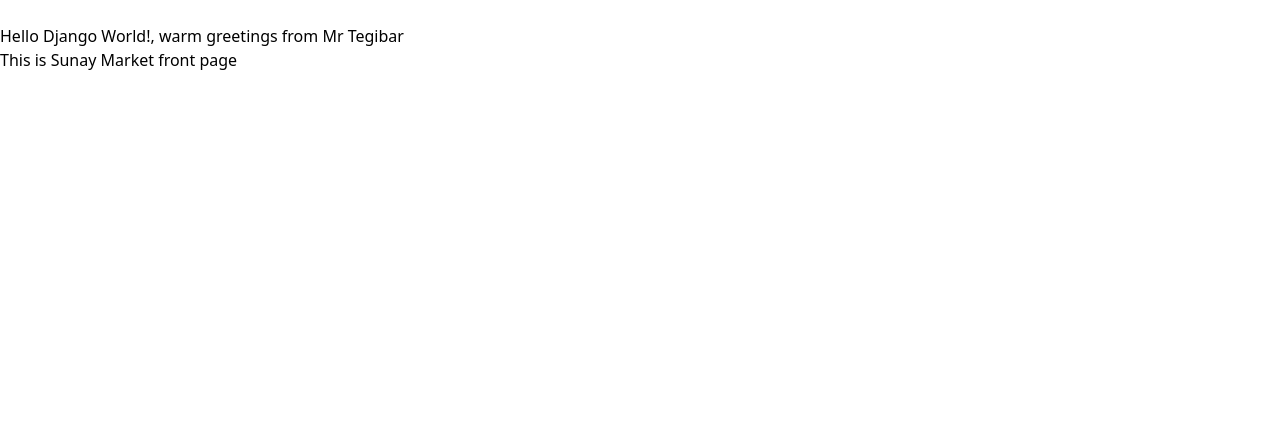
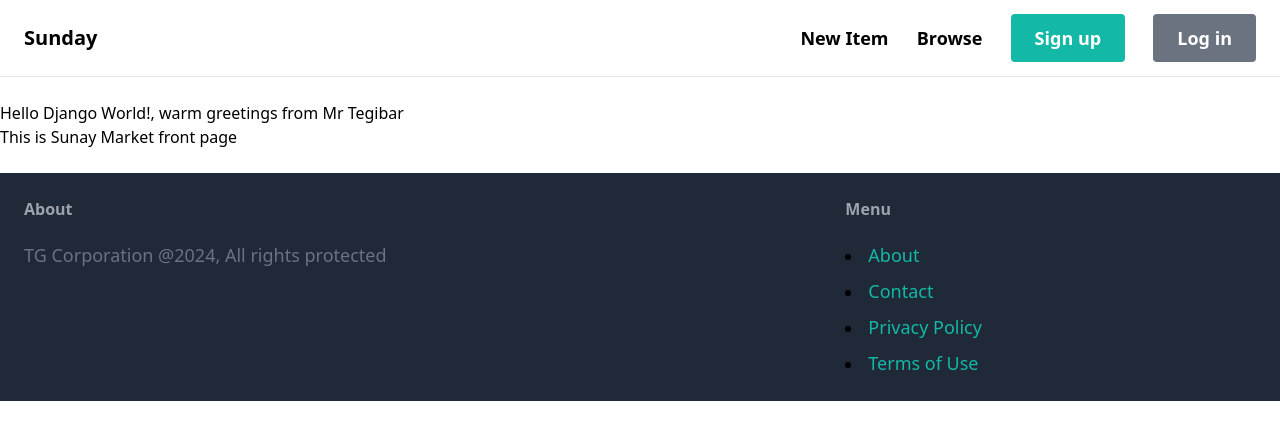
Before and after one commit to Tegibar1983/Sunday, a Django app: page / in a window 1280 px wide. Shown: the top 440 px of the page. Run offline with Django 5.2, Linux system fonts and the light colour scheme; some libraries are stand-ins or nearby versions.

Commit message:
Menu Page Setup

```diff
--- /dev/null
+++ b/sunday/core/templates/core/base.html
@@ -0,0 +1,50 @@
+<!DOCTYPE html>
+<html>
+    <head>
+
+        <meta charset="utf-8">
+        <meta name="viewport" content="width=device-width, initial-scale=1.0">
+        <script src="https://cdn.tailwindcss.com"></script>
+        <title>{% block title %}{% endblock title %} | Sunday Market </title>
+
+    </head>
+
+    <body>
+        <nav class="py-6 px-6 flex justify-between items-center border-b border-gray-200">
+            <a href="/" class="text-xl font-semibold"> Sunday </a>
+            <div class="space-x-6">
+                <a href="#" class="text-lg font-semibold hover:text-gray-500">New Item</a>
+                <a href="#" class="text-lg font-semibold hover:text-gray-500">Browse</a>
+
+                <a href="#" class="px-6 py-3 text-lg font-semibold bg-teal-500 text-white rounded hover:bg-teal-700">Sign up</a>
+                <a href="#" class="px-6 py-3 text-lg font-semibold bg-gray-500 text-white rounded hover:bg-gray-700">Log in</a>
+            </div>
+
+        </nav>
+        <div class="px-6, py-6">
+            {% block content %}
+
+            {% endblock content %}
+        </div>
+
+
+        <footer class="px-6 py-6 flex justify-between bg-gray-800">
+            <div class="w-2/5 pr-10">
+                <h3 class="mb-5 font font-semibold text-gray-400"> About </h3>
+                <p class="text-lg text-gray-500"> TG Corporation @2024, All rights protected </p>
+            </div>
+
+            <div class="w-1/3">
+                <h3 class="mb-5 font font-semibold text-gray-400"> Menu </h3>
+
+                <u1 class="space-y-2">
+                    <li><a href="#" class="text-lg text-teal-500 hover:text-teal-700">About</a></li>
+                    <li><a href="{% url "contact" %}" class="text-lg text-teal-500 hover:text-teal-700">Contact</a></li>
+                    <li><a href="#" class="text-lg text-teal-500 hover:text-teal-700">Privacy Policy</a></li>
+                    <li><a href="#" class="text-lg text-teal-500 hover:text-teal-700">Terms of Use</a></li>
+                </ul>
+
+            </div>
+        </footer>
+    </body>
+</html>
--- a/sunday/core/templates/core/index.html
+++ b/sunday/core/templates/core/index.html
@@ -1,15 +1,8 @@
-<!DOCTYPE html>
-<html>
-    <head>
-        <title> Sunday Market </title>
-        <meta charset="utf-8">
-        <meta name="viewport" content="width=device-width, initial-scale=1.0">
-        <script src="https://cdn.tailwindcss.com"></script>
-    </head>
-    <body>
-        <div class="px-6, py-6">
-            <h1>Hello Django World!, warm greetings from Mr Tegibar</h1>
-            <h2> <bold> This is Sunay Market front page </bold></h2>
-        </div>
-    </body>
-</html>
+{% extends "core/base.html" %}
+
+{% block title %}Welcome{% endblock title %}
+
+{% block content %}
+<h1>Hello Django World!, warm greetings from Mr Tegibar</h1>
+<h2> <bold> This is Sunay Market front page </bold></h2>
+{% endblock content %}
--- a/sunday/core/views.py
+++ b/sunday/core/views.py
@@ -3,3 +3,6 @@ from django.shortcuts import render
 # Create your views here.
 def index(request):
     return render(request, 'core/index.html')
+
+def contact(request):
+    return render(request, "core/contact.html")
--- a/sunday/sunday/urls.py
+++ b/sunday/sunday/urls.py
@@ -16,9 +16,10 @@ Including another URLconf
 """
 from django.contrib import admin
 from django.urls import path
-from core.views import index
+from core.views import index, contact
 
 urlpatterns = [
     path('', index, name='index'),
+    path('contact/', contact, name='contact'),
     path('admin/', admin.site.urls),
 ]
```
Also changed, not shown: sunday/core/templates/core/contact.html (added, +7 -0 lines).
